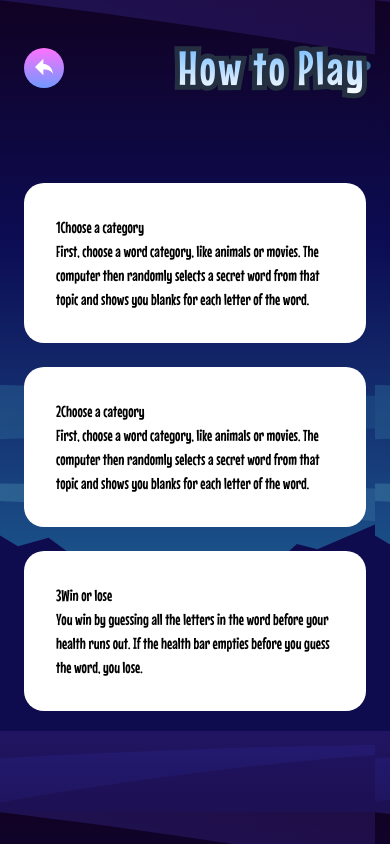
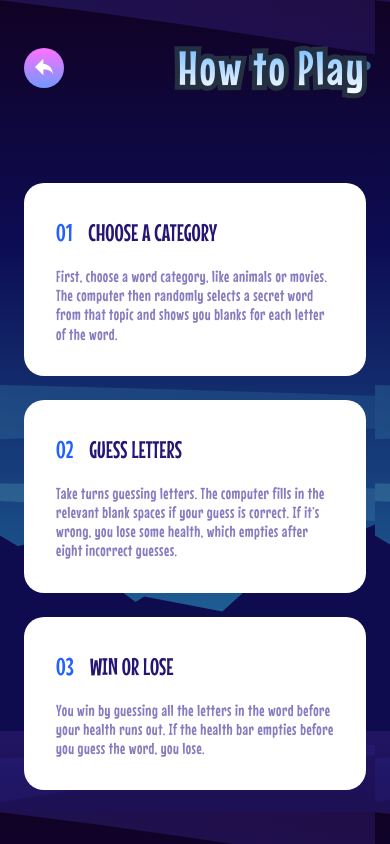
Before and after one commit to Kasp96/Hangman-game-app, a React (Vite) app: page / in a window 390 px wide. Built offline with nearby package versions, Linux system fonts and the light colour scheme.

Commit message:
Style How-to-play view on mobile devices

```diff
--- a/src/components/Layout.jsx
+++ b/src/components/Layout.jsx
@@ -26,11 +26,13 @@ export const Layout = () => {
         {RULES.map((rule) => {
           return (
             <div className="rounded-[20px] bg-white p-8">
-              <div>
-                {rule.number}
-                {rule.title}
+              <div className="flex items-center gap-4 text-[24px]">
+                <p className="text-blue-500">{rule.number}</p>
+                <p className="text-blue-700 uppercase">{rule.title}</p>
               </div>
-              <p className="">{rule.text}</p>
+              <p className="mt-4 text-[16px] leading-[120%] tracking-[0.5px] text-purple-200">
+                {rule.text}
+              </p>
             </div>
           );
         })}
--- a/src/constants/rules.js
+++ b/src/constants/rules.js
@@ -1,16 +1,16 @@
 export const RULES = [
   {
-    number: 1,
+    number: '01',
     title: "Choose a category",
     text: "First, choose a word category, like animals or movies. The computer then randomly selects a secret word from that topic and shows you blanks for each letter of the word.",
   },
   {
-    number: 2,
-    title: "Choose a category",
-    text: "First, choose a word category, like animals or movies. The computer then randomly selects a secret word from that topic and shows you blanks for each letter of the word.",
+    number: '02',
+    title: "Guess letters",
+    text: "Take turns guessing letters. The computer fills in the relevant blank spaces if your guess is correct. If it’s wrong, you lose some health, which empties after eight incorrect guesses.",
   },
   {
-    number: 3,
+    number: '03',
     title: "Win or lose",
     text: "You win by guessing all the letters in the word before your health runs out. If the health bar empties before you guess the word, you lose.",
   },
--- a/src/styles/theme.css
+++ b/src/styles/theme.css
@@ -3,7 +3,7 @@
   --color-blue: hsl(223, 100%, 57%);
   --color-white: hsl(0, 0%, 100%);
   --color-black: hsl(0, 0%, 0%);
-  --color-text: hsl(250, 35%, 62%);
+  --color-purple-200: hsl(250, 35%, 62%);
 
   --gradient-button: linear-gradient(to bottom, #fe71fe, #7199ff);
   --gradient-menu: linear-gradient(
--- a/tailwind.config.js
+++ b/tailwind.config.js
@@ -14,9 +14,10 @@ export default {
         "layer-5": "inset 0 4px 0px 7px hsl(225, 90%, 55%)",
         "layer-6": "inset 0 -9px 0px 3px hsl(248, 73%, 20%)",
       },
-      backgroundColor: {
+      colors: {
         "blue-500": "hsl(223, 100%, 57%)",
         "blue-700": "hsl(250, 68%, 27%)",
+        "purple-200": "hsl(250, 35%, 62%)",
       },
       fontSize: {
         "heading-XL": "136px",
@@ -24,7 +25,6 @@ export default {
         "heading-M": "48px",
         "heading-S": "32px",
       },
-
     },
   },
   plugins: [],
```
